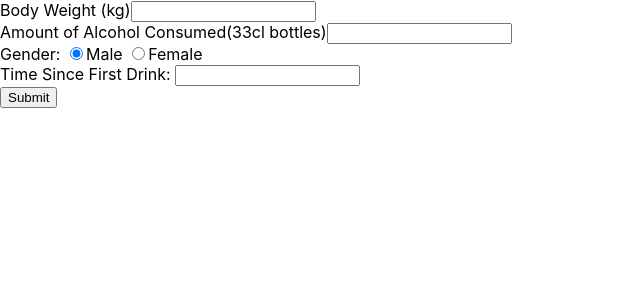
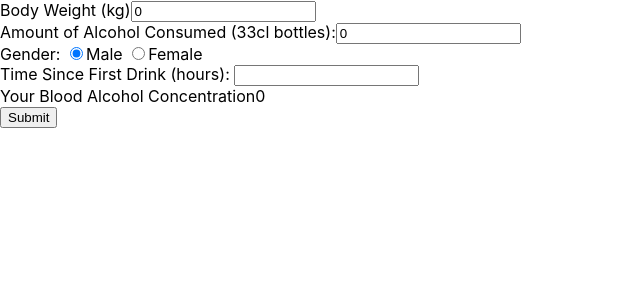
Before and after one commit to JussiKujala/Alcometer, a React (Create React App) app: page / in a window 1280 px wide. Shown: the top 300 px of the page, without its empty margins (0-640 px from the left). Built offline with nearby package versions, Linux system fonts and the light colour scheme.

Commit message:
code added

```diff
--- a/src/App.js
+++ b/src/App.js
@@ -1,38 +1,52 @@
+import { useState } from 'react';
 import './App.css';
-
-function handleSubmit(e){
-  e.preventDeafult();
-  let weight = 0;
-  if(gender == male){
-
-  }
-}
 
 
 function App() {
+  const [weight, setWeight] = useState(0);
+  const [drinks, setDrinks] = useState(0);
+  const [gender, setGender] = useState("male");
+  const [result, setResult] = useState(0);
+
+  function calculate(e) {
+    e.preventDefault();
+    let alcoholburn = 3;
+    if (gender === 'male') {
+      alcoholburn = 1;
+    }
+    else {
+      alcoholburn = 2;
+    }
+    setResult(alcoholburn);
+  }
+
+
+
   return (
-    <form>
+    <form onSubmit={calculate}>
       <div>
         <label>Body Weight (kg)</label>
-        <input type="number" onChange={e => setWeight(e.target.value)} />
+        <input type="number" value={weight} onChange={e => setWeight(e.target.value)} />
       </div>
       <div>
-        <label>Amount of Alcohol Consumed(33cl bottles)</label>
-        <input type="text" />
+        <label>Amount of Alcohol Consumed (33cl bottles):</label>
+        <input type="number" value={drinks} onChange={e => setDrinks(e.target.value)} />
       </div>
       <div>
         <label>Gender:</label>
-        <label> <input type="radio" name="gender" defaultChecked onChange={e => setGender(e.target.value)} />Male</label>
-        <label> <input type="radio" name="gender" onChange={e => setGender(e.target.value)} />Female</label>
+        <label> <input type="radio" value="male" defaultChecked onChange={e => setGender(e.target.value)} />Male</label>
+        <label> <input type="radio" value="female" onChange={e => setGender(e.target.value)} />Female</label>
       </div>
       <div>
-        <label>Time Since First Drink:</label> <input type="text" />
+        <label>Time Since First Drink (hours):</label> <input type="text" />
       </div>
-      <input type="submit" />
+      <div>
+        <label>Your Blood Alcohol Concentration</label>
+        <output>{result.toFixed(0)}</output>
+      </div>
+      <button>Submit</button>
     </form>
   );
 }
 
-
-
 export default App;
```
Also changed, not shown: 1 other file (tests, documents, lock files or other folders).
